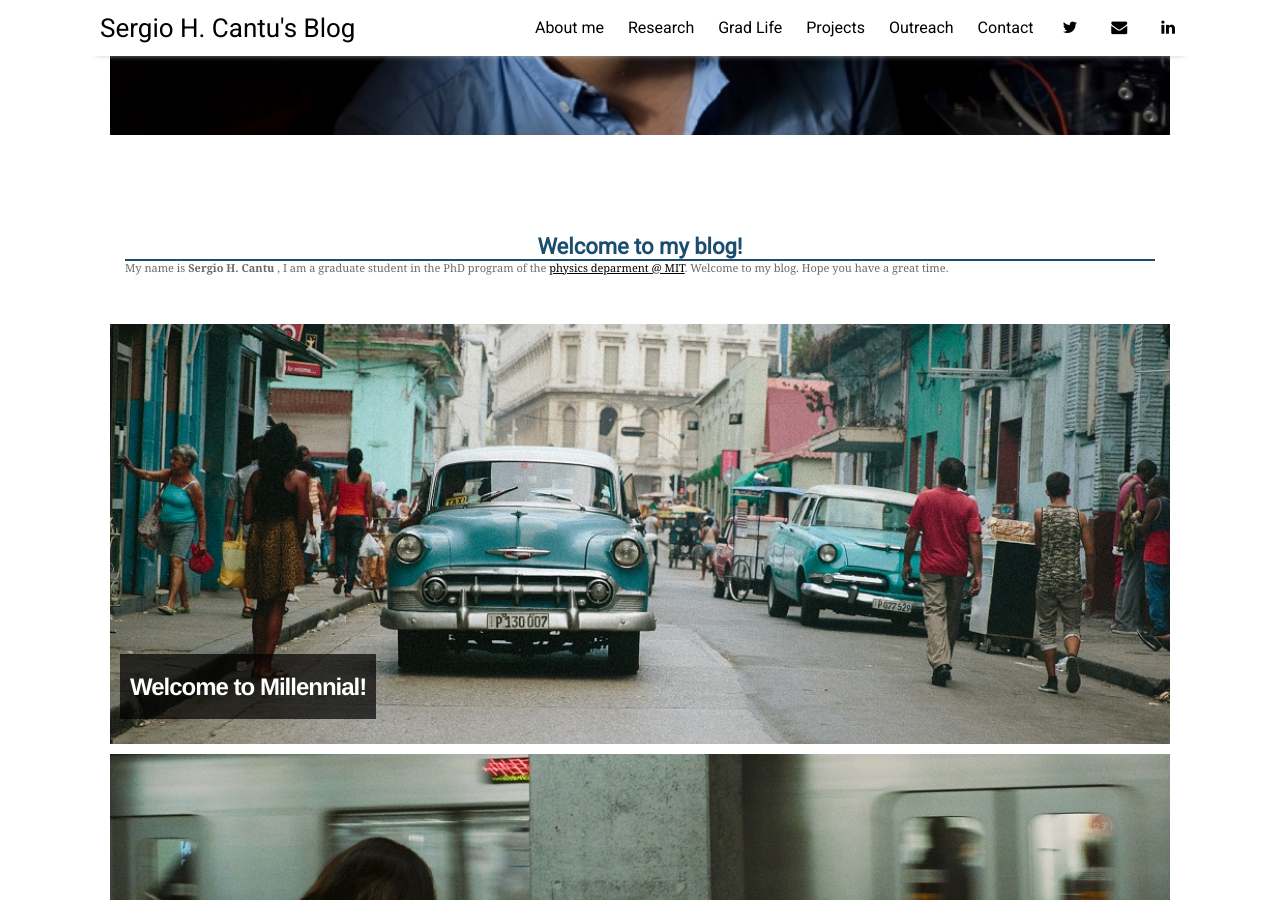
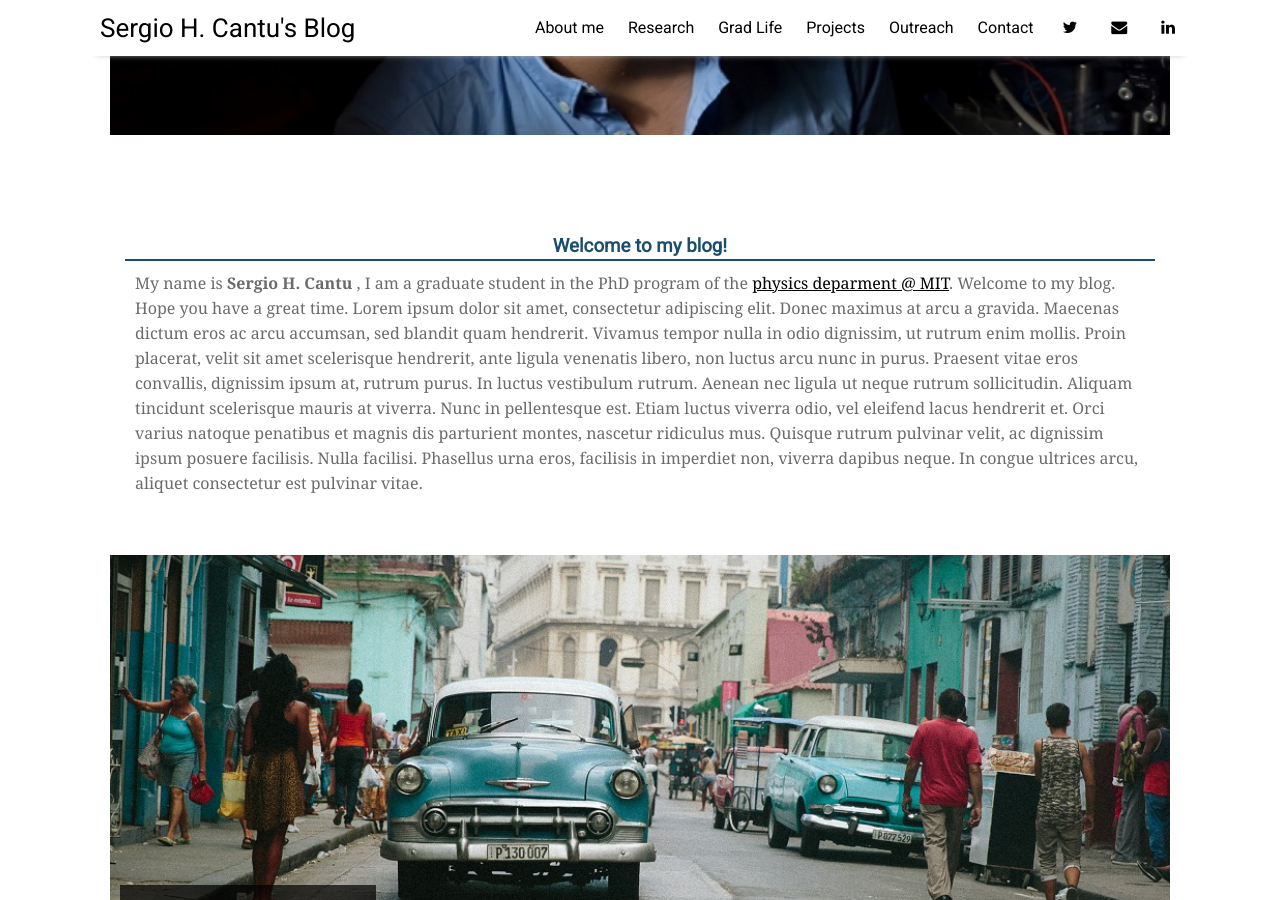
Before and after one commit to ChekHub/chekhub.github.io, a Jekyll site: the page built from index.html, in a window 1280 px wide and 900 px high, scrolled down 356 px. Built offline with Jekyll 4.4.1, drawn with Linux system fonts in a browser that asks for light colours; nearby versions of some CDN libraries; the list of posts is cut into pages by our own code.

Commit message:
Update home.html

```diff
--- a/_layouts/home.html
+++ b/_layouts/home.html
@@ -19,9 +19,10 @@ title: Home
           <table cellspacing="0" cellpadding="0" border="0" width="100%">
               <tr>
                   <td align="left">
-                    <h3 align = "center" style="font-size: 22px; color: #1B4D6F; margin: 0;line-height: 25px; padding-bottom: 0px;"> Welcome to my blog!</span></h3>                                            <hr color="#1B4D6F" size="2">
-                    <p align = "left" valign = "middle" width = "100%" style="color: #6b6b6b; font-size: 11px; line-height: 14px; margin: 0; max-width:400px  padding: 10px 10px">
+                    <h3 align = "center" style=" color: #1B4D6F; margin: 0;line-height: 25px; padding-bottom: 0px;"> Welcome to my blog!</span></h3>                                            <hr color="#1B4D6F" size="2">
+                    <p align = "left" valign = "middle" width = "100%" style="color: #6b6b6b;  line-height: 25px; margin: 0;   padding: 10px 10px">
                           My name is <strong> Sergio H. Cantu </strong>, I am a graduate student in the PhD program of the <a href="http://web.mit.edu/physics/">physics deparment @ MIT</a>. Welcome to my blog. Hope you have a great time.
+                        Lorem ipsum dolor sit amet, consectetur adipiscing elit. Donec maximus at arcu a gravida. Maecenas dictum eros ac arcu accumsan, sed blandit quam hendrerit. Vivamus tempor nulla in odio dignissim, ut rutrum enim mollis. Proin placerat, velit sit amet scelerisque hendrerit, ante ligula venenatis libero, non luctus arcu nunc in purus. Praesent vitae eros convallis, dignissim ipsum at, rutrum purus. In luctus vestibulum rutrum. Aenean nec ligula ut neque rutrum sollicitudin. Aliquam tincidunt scelerisque mauris at viverra. Nunc in pellentesque est. Etiam luctus viverra odio, vel eleifend lacus hendrerit et. Orci varius natoque penatibus et magnis dis parturient montes, nascetur ridiculus mus. Quisque rutrum pulvinar velit, ac dignissim ipsum posuere facilisis. Nulla facilisi. Phasellus urna eros, facilisis in imperdiet non, viverra dapibus neque. In congue ultrices arcu, aliquet consectetur est pulvinar vitae.
                      </p>
                   </td>
               </tr>
```
